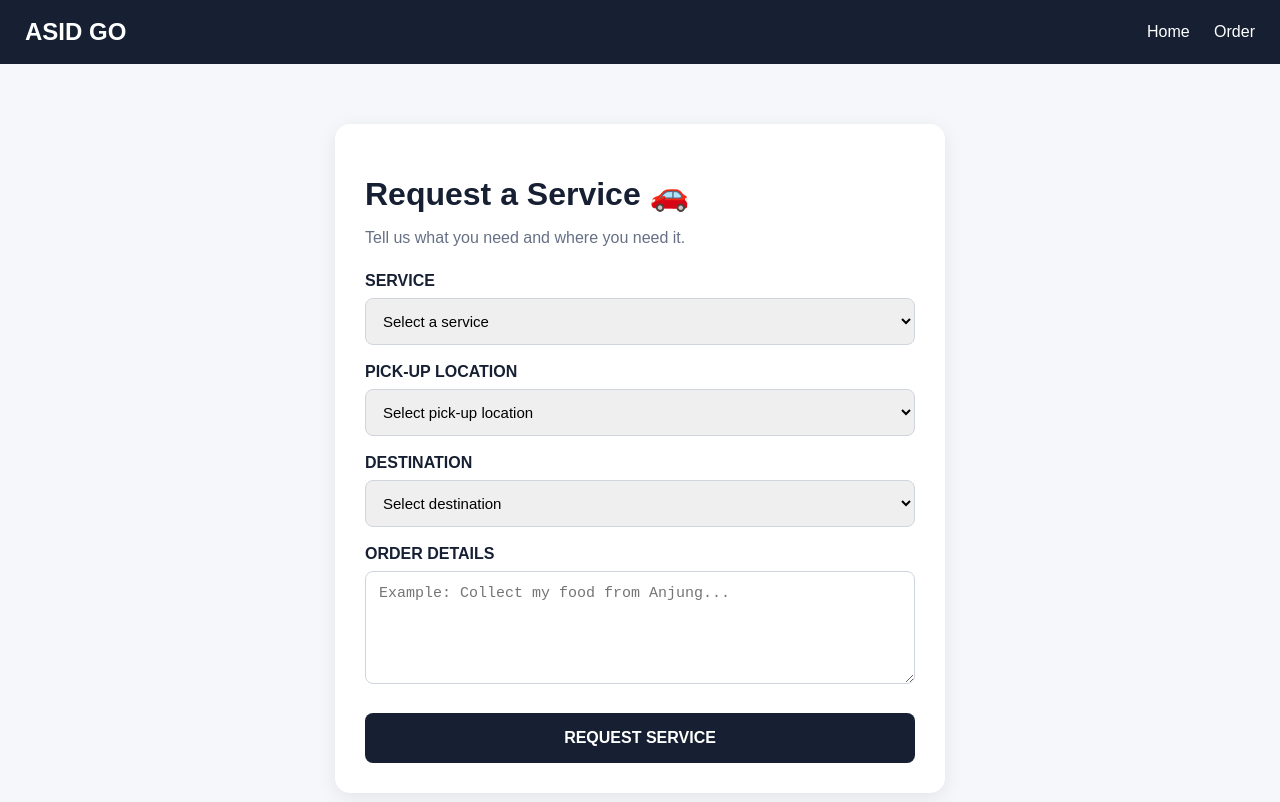
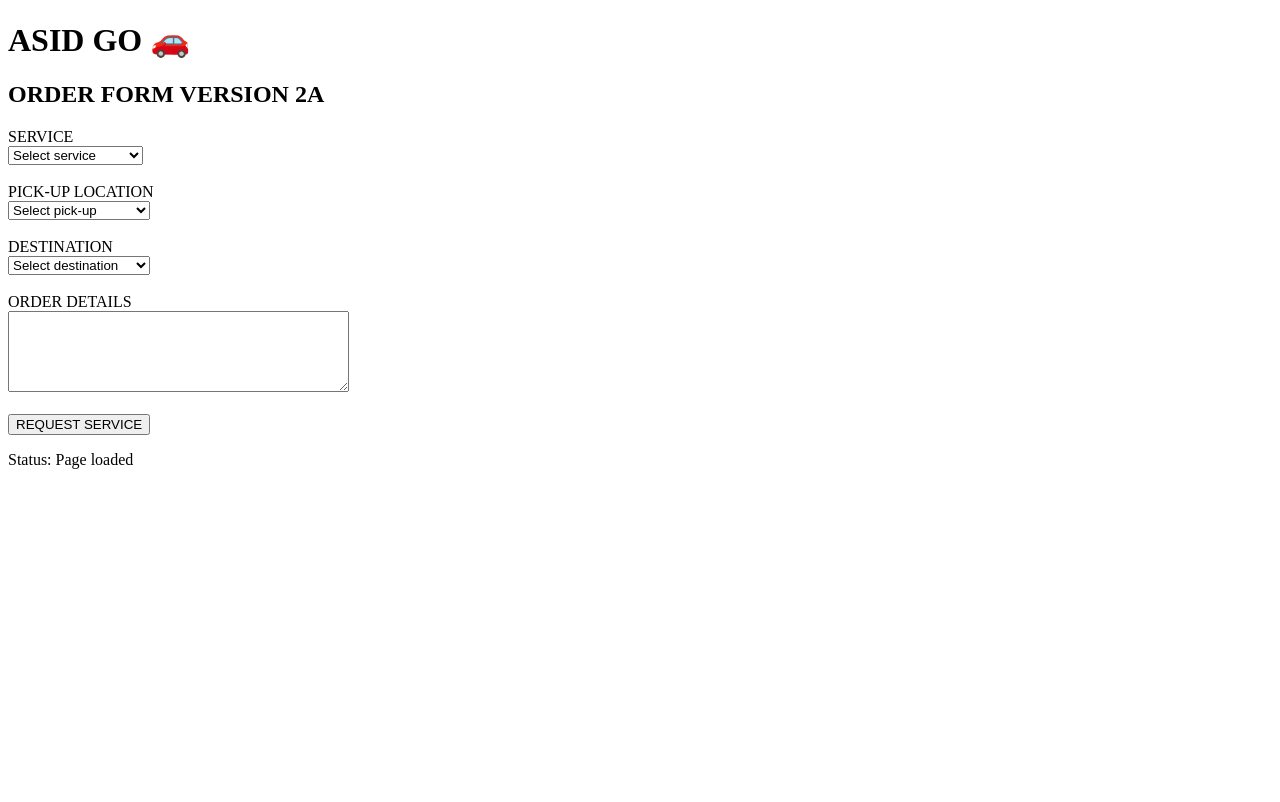
Before and after one commit to iqbaldanish7409-lgtm/asid-go-test, a plain HTML site: page order.html in a window 1280 px wide. Drawn offline with Linux system fonts and the light colour scheme.

Commit message:
Update order.html

```diff
--- a/order.html
+++ b/order.html
@@ -8,256 +8,135 @@
     <meta name="viewport"
           content="width=device-width, initial-scale=1.0">
 
-    <title>ASID GO - Order</title>
-
-    <style>
-
-        * {
-            box-sizing: border-box;
-        }
-
-        body {
-            margin: 0;
-            font-family: Arial, sans-serif;
-            background: #f5f7fb;
-            color: #172033;
-        }
-
-        nav {
-            background: #172033;
-            color: white;
-            padding: 18px 25px;
-
-            display: flex;
-            justify-content: space-between;
-            align-items: center;
-        }
-
-        nav h2 {
-            margin: 0;
-        }
-
-        nav a {
-            color: white;
-            text-decoration: none;
-            margin-left: 20px;
-        }
-
-        .container {
-            max-width: 650px;
-            margin: 40px auto;
-            padding: 20px;
-        }
-
-        .card {
-            background: white;
-            padding: 30px;
-            border-radius: 15px;
-
-            box-shadow:
-                0 5px 20px rgba(0,0,0,0.08);
-        }
-
-        h1 {
-            margin-bottom: 8px;
-        }
-
-        .subtitle {
-            color: #667085;
-            margin-bottom: 25px;
-        }
-
-        label {
-            display: block;
-            font-weight: bold;
-            margin-top: 18px;
-            margin-bottom: 8px;
-        }
-
-        select,
-        textarea {
-            width: 100%;
-            padding: 13px;
-
-            border: 1px solid #d0d5dd;
-            border-radius: 8px;
-
-            font-size: 15px;
-        }
-
-        textarea {
-            resize: vertical;
-        }
-
-        #submitButton {
-            width: 100%;
-
-            margin-top: 25px;
-            padding: 16px;
-
-            border: none;
-            border-radius: 8px;
-
-            background: #172033;
-            color: white;
-
-            font-size: 16px;
-            font-weight: bold;
-
-            cursor: pointer;
-        }
-
-        #submitButton:disabled {
-            opacity: 0.6;
-            cursor: not-allowed;
-        }
-
-        #status {
-            display: none;
-
-            margin-top: 20px;
-            padding: 15px;
-
-            border-radius: 8px;
-        }
-
-        .success {
-            display: block !important;
-            background: #e8f7ed;
-            color: #18794e;
-        }
-
-        .error {
-            display: block !important;
-            background: #fdecec;
-            color: #b42318;
-        }
-
-        .order-id {
-            margin-top: 10px;
-            word-break: break-all;
-            font-size: 14px;
-        }
-
-    </style>
+    <title>ASID GO Order Test</title>
 
 </head>
 
-
 <body>
 
+    <h1>ASID GO 🚗</h1>
 
-<nav>
+    <h2>ORDER FORM VERSION 2A</h2>
 
-    <h2>
-        ASID GO
-    </h2>
-
-    <div>
-
-        <a href="index.html">
-            Home
-        </a>
-
-        <a href="order.html">
-            Order
-        </a>
-
-    </div>
-
-</nav>
-
-
-<div class="container">
-
-    <div class="card">
-
-        <h1>
-            Request a Service 🚗
-        </h1>
-
-        <p class="subtitle">
-            Tell us what you need and where you need it.
-        </p>
-
-
-        <!-- SERVICE -->
-
-        <label for="service">
+    <label>
         SERVICE
     </label>
+
+    <br>
 
     <select id="service">
 
         <option value="">
-                Select a service
+            Select service
         </option>
 
-            <option value="Ride">
+        <option value="ride">
             🚗 Ride
         </option>
 
-            <option value="Food Delivery">
+        <option value="food">
             🍔 Food Delivery
         </option>
 
-            <option value="Parcel Delivery">
+        <option value="parcel">
             📦 Parcel Delivery
         </option>
 
-            <option value="Runner Service">
+        <option value="runner">
             🏃 Runner Service
         </option>
 
     </select>
 
 
-        <!-- PICKUP -->
+    <br>
+    <br>
 
-        <label for="pickup">
+
+    <label>
         PICK-UP LOCATION
     </label>
+
+    <br>
 
     <select id="pickup">
 
         <option value="">
-                Select pick-up location
+            Select pick-up
         </option>
 
-            <optgroup label="COLLEGES">
+        <option value="Tualang 1">
+            Tualang 1
+        </option>
 
-                <option>Tualang 1</option>
-                <option>Tualang 2</option>
-                <option>Tualang 3</option>
+        <option value="Tualang 2">
+            Tualang 2
+        </option>
 
-                <option>Dahlia 1</option>
-                <option>Dahlia 2</option>
-                <option>Dahlia 3</option>
+        <option value="Tualang 3">
+            Tualang 3
+        </option>
 
-            </optgroup>
+        <option value="Dahlia 1">
+            Dahlia 1
+        </option>
 
-            <optgroup label="CAMPUS">
+        <option value="Dahlia 2">
+            Dahlia 2
+        </option>
 
-                <option>Dinamik</option>
-                <option>Etika</option>
-                <option>Progresif</option>
-                <option>PTAR</option>
-                <option>Pusat Islam</option>
-                <option>Pentadbiran</option>
-                <option>PPUK</option>
-                <option>Anjung / Food Court</option>
-                <option>Kesihatan</option>
+        <option value="Dahlia 3">
+            Dahlia 3
+        </option>
 
-            </optgroup>
+        <option value="Dinamik">
+            Dinamik
+        </option>
+
+        <option value="Etika">
+            Etika
+        </option>
+
+        <option value="Progresif">
+            Progresif
+        </option>
+
+        <option value="PTAR">
+            PTAR
+        </option>
+
+        <option value="Pusat Islam">
+            Pusat Islam
+        </option>
+
+        <option value="Pentadbiran">
+            Pentadbiran
+        </option>
+
+        <option value="PPUK">
+            PPUK
+        </option>
+
+        <option value="Anjung">
+            Anjung / Food Court
+        </option>
+
+        <option value="Kesihatan">
+            Kesihatan
+        </option>
 
     </select>
 
 
-        <!-- DESTINATION -->
+    <br>
+    <br>
 
-        <label for="destination">
+
+    <label>
         DESTINATION
     </label>
+
+    <br>
 
     <select id="destination">
 
@@ -265,51 +144,93 @@
             Select destination
         </option>
 
-            <optgroup label="COLLEGES">
+        <option value="Tualang 1">
+            Tualang 1
+        </option>
 
-                <option>Tualang 1</option>
-                <option>Tualang 2</option>
-                <option>Tualang 3</option>
+        <option value="Tualang 2">
+            Tualang 2
+        </option>
 
-                <option>Dahlia 1</option>
-                <option>Dahlia 2</option>
-                <option>Dahlia 3</option>
+        <option value="Tualang 3">
+            Tualang 3
+        </option>
 
-            </optgroup>
+        <option value="Dahlia 1">
+            Dahlia 1
+        </option>
 
-            <optgroup label="CAMPUS">
+        <option value="Dahlia 2">
+            Dahlia 2
+        </option>
 
-                <option>Dinamik</option>
-                <option>Etika</option>
-                <option>Progresif</option>
-                <option>PTAR</option>
-                <option>Pusat Islam</option>
-                <option>Pentadbiran</option>
-                <option>PPUK</option>
-                <option>Anjung / Food Court</option>
-                <option>Kesihatan</option>
+        <option value="Dahlia 3">
+            Dahlia 3
+        </option>
 
-            </optgroup>
+        <option value="Dinamik">
+            Dinamik
+        </option>
+
+        <option value="Etika">
+            Etika
+        </option>
+
+        <option value="Progresif">
+            Progresif
+        </option>
+
+        <option value="PTAR">
+            PTAR
+        </option>
+
+        <option value="Pusat Islam">
+            Pusat Islam
+        </option>
+
+        <option value="Pentadbiran">
+            Pentadbiran
+        </option>
+
+        <option value="PPUK">
+            PPUK
+        </option>
+
+        <option value="Anjung">
+            Anjung / Food Court
+        </option>
+
+        <option value="Kesihatan">
+            Kesihatan
+        </option>
 
     </select>
 
 
-        <!-- DETAILS -->
+    <br>
+    <br>
 
-        <label for="details">
+
+    <label>
         ORDER DETAILS
     </label>
+
+    <br>
 
     <textarea
         id="details"
         rows="5"
-            placeholder="Example: Collect my food from Anjung..."></textarea>
+        cols="40"
+        placeholder="Tell the runner what you need...">
+    </textarea>
 
 
-        <!-- BUTTON -->
+    <br>
+    <br>
+
 
     <button
-            id="submitButton"
+        id="requestButton"
         type="button">
 
         REQUEST SERVICE
@@ -317,23 +238,23 @@
     </button>
 
 
-        <div id="status"></div>
+    <p id="status">
 
+        Status: Page loaded
 
-    </div>
-
-</div>
+    </p>
 
 
     <script>
 
-    /*
-     * GET BUTTON
-     */
+        console.log(
+            "🔥 ORDER VERSION 2A LOADED"
+        );
+
 
         const button =
             document.getElementById(
-            "submitButton"
+                "requestButton"
             );
 
 
@@ -343,18 +264,15 @@
             );
 
 
-    /*
-     * BUTTON CLICK
-     */
-
         button.addEventListener(
             "click",
-        async function () {
+            function () {
 
 
-            /*
-             * GET FORM DATA
-             */
+                console.log(
+                    "🔥 REQUEST SERVICE CLICKED"
+                );
+
 
                 const service =
                     document.getElementById(
@@ -380,10 +298,6 @@
                     ).value.trim();
 
 
-            /*
-             * VALIDATION
-             */
-
                 if (service === "") {
 
                     alert(
@@ -398,7 +312,7 @@
                 if (pickup === "") {
 
                     alert(
-                    "Please select a pick-up location."
+                        "Please select pick-up."
                     );
 
                     return;
@@ -409,18 +323,7 @@
                 if (destination === "") {
 
                     alert(
-                    "Please select a destination."
-                );
-
-                return;
-
-            }
-
-
-            if (pickup === destination) {
-
-                alert(
-                    "Pick-up and destination cannot be the same."
+                        "Please select destination."
                     );
 
                     return;
@@ -431,7 +334,7 @@
                 if (details === "") {
 
                     alert(
-                    "Please enter your order details."
+                        "Please enter order details."
                     );
 
                     return;
@@ -439,172 +342,20 @@
                 }
 
 
-            /*
-             * BUTTON LOADING
-             */
-
-            button.disabled = true;
-
-            button.innerText =
-                "SUBMITTING...";
+                status.innerText =
+                    "REQUEST SERVICE WORKS! ✅";
 
 
-            status.style.display =
-                "block";
-
-            status.className = "";
-
-            status.innerText =
-                "Connecting to Firebase...";
-
-
-            try {
-
-
-                /*
-                 * LOAD FIREBASE
-                 */
-
-                const firebase =
-                    await import(
-                        "./firebase.js?v=5"
-                    );
-
-
-                const db =
-                    firebase.db;
-
-
-                /*
-                 * LOAD FIRESTORE
-                 */
-
-                const firestore =
-                    await import(
-                        "https://www.gstatic.com/firebasejs/12.18.0/firebase-firestore.js"
-                    );
-
-
-                /*
-                 * CREATE ORDER
-                 */
-
-                const docRef =
-                    await firestore.addDoc(
-
-                        firestore.collection(
-                            db,
-                            "orders"
-                        ),
-
-                        {
-
-                            service:
-                                service,
-
-                            pickup:
-                                pickup,
-
-                            destination:
-                                destination,
-
-                            details:
-                                details,
-
-                            price:
-                                null,
-
-                            status:
-                                "Waiting for Runner",
-
-                            createdAt:
-                                firestore.serverTimestamp()
-
-                        }
-
-                    );
-
-
-                /*
-                 * SAVE ORDER ID
-                 */
-
-                localStorage.setItem(
-                    "asidGoOrderId",
-                    docRef.id
-                );
-
-
-                /*
-                 * SHOW SUCCESS
-                 */
-
-                status.className =
-                    "success";
-
-
-                status.innerHTML =
-
-                    "<strong>" +
-                    "Order Submitted! 🎉" +
-                    "</strong>" +
-
-                    "<div class='order-id'>" +
-                    "Order ID: " +
-                    docRef.id +
-                    "</div>" +
-
-                    "<div class='order-id'>" +
-                    "Status: Waiting for Runner" +
-                    "</div>";
-
-
-                button.innerText =
-                    "ORDER SUBMITTED ✓";
-
-
-                console.log(
-                    "🔥 ORDER SAVED:",
-                    docRef.id
+                alert(
+                    "REQUEST SERVICE WORKS! 🎉"
                 );
 
 
             }
-
-            catch (error) {
-
-
-                console.error(
-                    "🔥 ORDER ERROR:",
-                    error
-                );
-
-
-                status.className =
-                    "error";
-
-
-                status.innerText =
-                    "Firebase Error: " +
-                    error.message;
-
-
-                button.disabled =
-                    false;
-
-
-                button.innerText =
-                    "REQUEST SERVICE";
-
-            }
-
-        }
-
         );
 
     </script>
 
-
 </body>
 
 </html>
```
Lines whose indentation alone changed are shown as unchanged.
